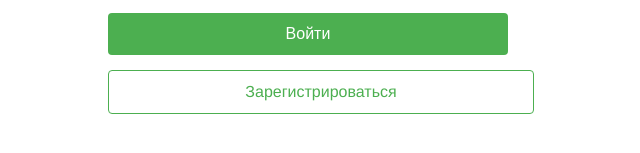
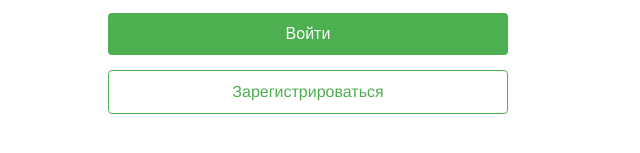
Before and after one commit to sser1to/Zooracle, a Vue app in the folder frontend/: page /login in a window 1280 px wide. Shown: the part 407-560 px from the top of the page, without its empty margins (332-972 px from the left). Built offline with nearby package versions, Linux system fonts and the light colour scheme.

Commit message:
Edit styles for login page

```diff
--- a/frontend/src/components/Login.vue
+++ b/frontend/src/components/Login.vue
@@ -29,11 +29,11 @@
         <router-link to="/reset-password">Забыли пароль?</router-link>
       </div>
 
-      <button type="submit" class="btn-primary">Войти</button>
+      <button type="submit" class="btn btn-primary">Войти</button>
     </form>
 
     <div class="auth-footer">
-      <router-link to="/register" class="btn-secondary">Зарегистрироваться</router-link>
+      <router-link to="/register" class="btn btn-secondary">Зарегистрироваться</router-link>
     </div>
 
     <div v-if="error" class="error-message">
@@ -130,29 +130,30 @@ input {
   text-decoration: none;
 }
 
-.btn-primary {
+/* Общий класс для всех кнопок */
+.btn {
   width: 100%;
   padding: 12px;
+  border-radius: 4px;
+  cursor: pointer;
+  font-size: 16px;
+  box-sizing: border-box;
+  display: inline-block;
+  text-align: center;
+}
+
+.btn-primary {
   background-color: #4CAF50;
   color: white;
   border: none;
-  border-radius: 4px;
-  cursor: pointer;
-  font-size: 16px;
   margin-bottom: 15px;
 }
 
 .btn-secondary {
-  width: 100%;
-  padding: 12px;
   background-color: white;
   color: #4CAF50;
   border: 1px solid #4CAF50;
-  border-radius: 4px;
-  cursor: pointer;
-  font-size: 16px;
   text-decoration: none;
-  display: inline-block;
 }
 
 .error-message {
--- a/frontend/src/components/Register.vue
+++ b/frontend/src/components/Register.vue
@@ -46,11 +46,11 @@
         </span>
       </div>
 
-      <button type="submit" class="btn-primary">Зарегистрироваться</button>
+      <button type="submit" class="btn btn-primary">Зарегистрироваться</button>
     </form>
 
     <div class="auth-footer">
-      <button @click="goBack" class="btn-secondary">Назад</button>
+      <button @click="goBack" class="btn btn-secondary">Назад</button>
     </div>
 
     <div v-if="error" class="error-message">
@@ -272,29 +272,30 @@ input {
   cursor: pointer;
 }
 
-.btn-primary {
+/* Общий класс для всех кнопок */
+.btn {
   width: 100%;
   padding: 12px;
+  border-radius: 4px;
+  cursor: pointer;
+  font-size: 16px;
+  box-sizing: border-box;
+  display: inline-block;
+  text-align: center;
+}
+
+.btn-primary {
   background-color: #4CAF50;
   color: white;
   border: none;
-  border-radius: 4px;
-  cursor: pointer;
-  font-size: 16px;
   margin-bottom: 15px;
 }
 
 .btn-secondary {
-  width: 100%;
-  padding: 12px;
   background-color: white;
   color: #4CAF50;
   border: 1px solid #4CAF50;
-  border-radius: 4px;
-  cursor: pointer;
-  font-size: 16px;
   text-decoration: none;
-  display: inline-block;
 }
 
 .error-message {
```
